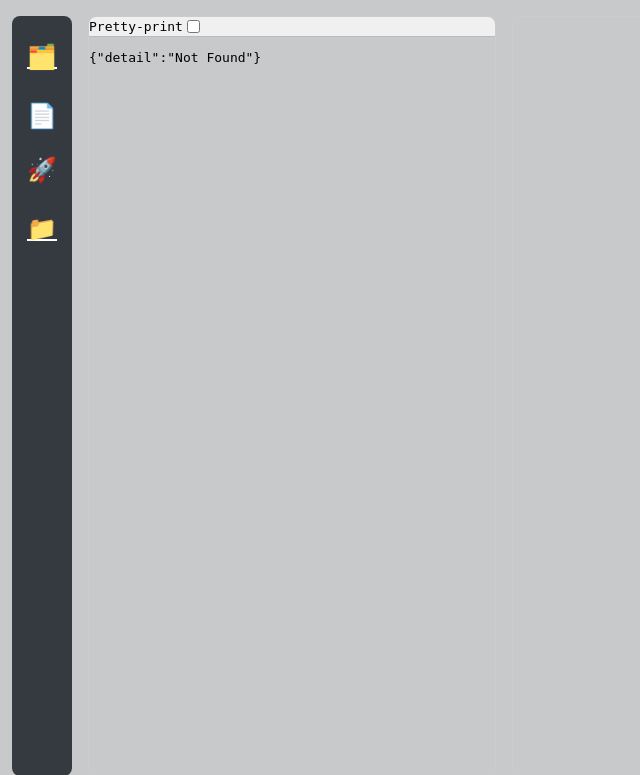
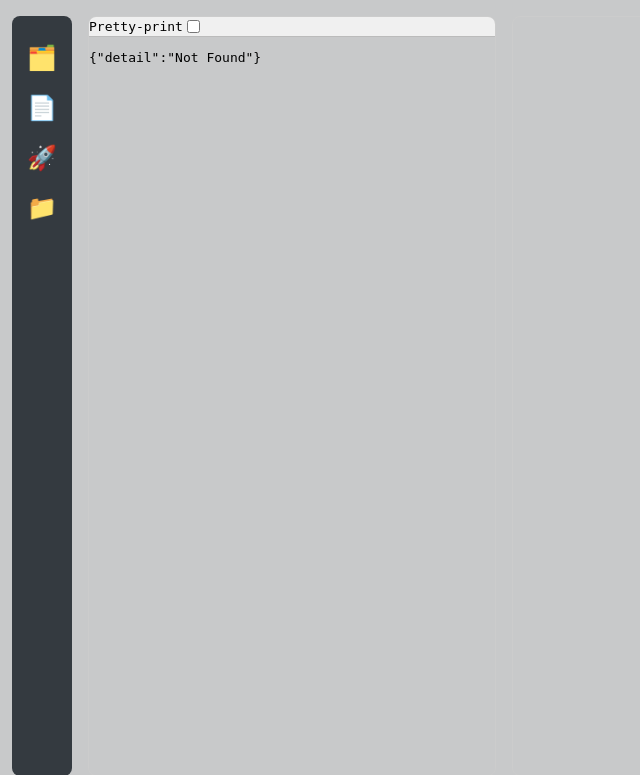
Before and after one commit to mhbrk/disc-site, a FastAPI app: page / in a window 1280 px wide. Shown: the top 775 px of the page, without its empty margins (0-640 px from the left). Run offline with FastAPI, Linux system fonts and the light colour scheme; parts of the project's set-up code (start-up, migrations or seed data) failed here and were passed over.

Commit message:
normalize sidebar button styles

```diff
--- a/breba_app/app/templates/base.html
+++ b/breba_app/app/templates/base.html
@@ -45,15 +45,6 @@
             z-index: 2;
         }
 
-        .sidebar button {
-            background: none;
-            border: none;
-            color: white;
-            margin-bottom: 1rem;
-            font-size: 1.5rem;
-            cursor: pointer;
-        }
-
         .side-panel {
             position: absolute;
             top: 1rem;
@@ -87,12 +78,12 @@
     <div class="row g-3">
         <div class="col-auto">
             <div class="sidebar">
-                <button id="toggle-products" type="button" class="btn btn-link text-white fs-4" title="Products">
+                <button id="toggle-products" type="button" class="btn text-white fs-4" title="Products">
                     &#x1F5C2;
                 </button>
-                <button id="toggle-builder" title="Open Builder">&#x1F4C4;</button>
-                <button id="toggle-deploy" title="Deploy App">&#x1F680;</button>
-                <button id="toggle-templates" type="button" class="btn btn-link text-white fs-4" title="Templates">
+                <button id="toggle-builder" class="btn text-white fs-4" title="Open Builder">&#x1F4C4;</button>
+                <button id="toggle-deploy" class="btn text-white fs-4" title="Deploy App">&#x1F680;</button>
+                <button id="toggle-templates" type="button" class="btn text-white fs-4" title="Templates">
                     &#x1F4C1;
                 </button>
             </div>
```
